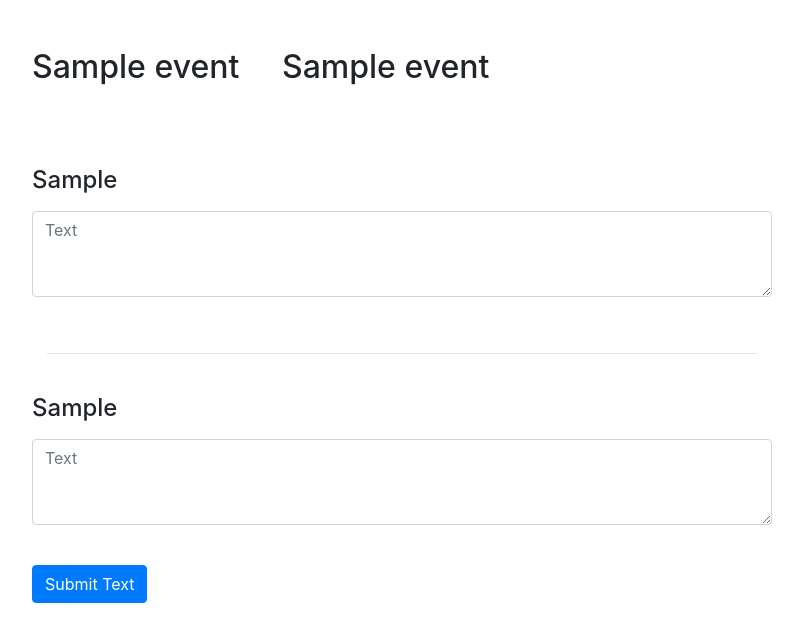
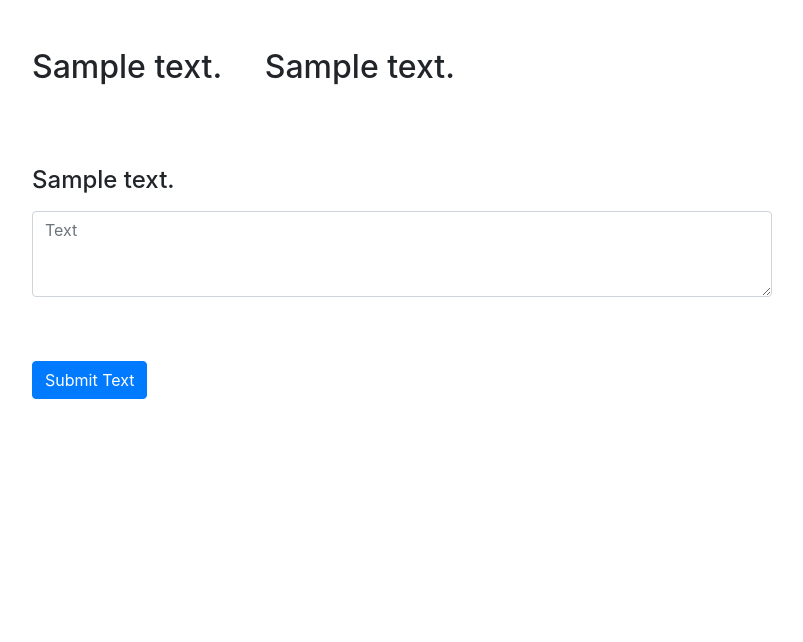
Before and after one commit to scharfmn/desnos, a Flask app: template templates/input.html in a window 1280 px wide. Shown: the top 642 px of the page, without its empty margins (53-856 px from the left). Run offline with Flask 2, Linux system fonts and the light colour scheme; the template is opened without the code that fills it: most values are stand-ins (such as "Sample title", 1, 10 or a date in 2020); some libraries are stand-ins or nearby versions.

Commit message:
refactor for unlimited number of textboxes instead of two hardcoded

```diff
--- a/app.py
+++ b/app.py
@@ -1,6 +1,7 @@
 import json
 import os
 import redis
+from functools import partial
 from flask import Flask, render_template, flash, redirect, url_for, request, g, jsonify, current_app, Markup
 from flask_bootstrap import Bootstrap
 from flask_wtf.csrf import CSRFProtect
@@ -21,83 +22,69 @@
     cache = redis.StrictRedis(charset='utf-8', decode_responses=True, host='redis', port=6379)
 
 #cache.flushdb() # DELETE BEFORE PRODUCTION
-TEXTBOX_A_KEY = 'box_a'
-TEXTBOX_B_KEY = 'box_b'
-QA_QUESTION_KEY = 'qa_q'
-QA_ANSWER_KEY = 'qa_a'
-COND_IF_KEY = 'cond_if'
-COND_THEN_KEY = 'cond_then'
 
-MAPS = {
+textbox_key = partial('box_{0}'.format)
+TEXTBOXES = 'textboxes'
+LABELS = 'labels'
+EVENT_TITLE_TEXT = 'event_text'
+
+EVENTS = {
     'qa': {
-        'textbox_map': {TEXTBOX_A_KEY: QA_QUESTION_KEY, TEXTBOX_B_KEY: QA_ANSWER_KEY},
-        'box_a': 'Question',
-        'box_b': 'Answer',
-        'event': ['Language event 1', 'question · answer'],
+        TEXTBOXES: {textbox_key('a'): 'Question', textbox_key('b'): 'Answer',},
+        EVENT_TITLE_TEXT: ['Language Event 1', 'question · answer'],
     },
     'if-then': {
-        'textbox_map': {TEXTBOX_A_KEY: COND_IF_KEY, TEXTBOX_B_KEY: COND_THEN_KEY},
-        'box_a': 'If (or when)',
-        'box_b': '(then)',
-        'event': ['Language event 2', 'if · then'],
+        TEXTBOXES: {textbox_key('a'): 'If (or when)', textbox_key('b'): 'then',},
+        EVENT_TITLE_TEXT: ['Language Event 2', 'if · then'],
+    },
+    'after': {
+        TEXTBOXES: {textbox_key('a'): 'After', textbox_key('b'): '(...)'},
+        EVENT_TITLE_TEXT: ['Language Event 3', 'Nihaal Prasad’s “After”'],
     },
 }
 
-EVENT_NAMES = ['qa', 'if-then']
+def add_to_cache_on_post(request, instance_id, event_id):
+    success = []
+    for textbox_key in EVENTS[event_id][TEXTBOXES]:
+        item = request.form.get(textbox_key, '').strip()
+        if item:
+            cache.sadd(f'{instance_id}_{textbox_key}', item)
+            success.append(item)
+    return success
 
-#def retrieve(instance, key):
-#    return list(cache.smembers(f'{instance}_{textbox_map[key]}'))
+def get_all_members(instance_id, event_id):
+    try:
+        text_to_combine = { key: list(cache.smembers(f'{instance_id}_{key}'))
+            for key in EVENTS[event_id][TEXTBOXES]
+        }
+    except KeyError:
+        text_to_combine = TEST_DATA # TODO: redirect to failure but show something for now
+    return text_to_combine
 
-def add_to_cache_on_post(request, event_instance, event_name):
-    items = []
-    for textbox, event_type in MAPS[event_name]['textbox_map'].items():
-        item = request.form.get(textbox, '').strip()
-        if item:
-            # if event_name == 'if-then':
-            #     if textbox == TEXTBOX_A_KEY:
-            #         if not item.lower().startswith('if'):
-            #             item = "If " + item
-            #     if textbox == TEXTBOX_B_KEY:
-            #         if not item.lower().startswith('then'):
-            #             item = "then " + item
-            items.append(item)
-            cache.sadd(f'{event_instance}_{event_type}', item)
-    return items
-
-@app.route('/<event_instance>/<event_name>/add', methods=['GET', 'POST'])
-def text_input(event_instance, event_name):
-    success = add_to_cache_on_post(request, event_instance, event_name)
+@app.route('/<instance_id>/<event_id>/add', methods=['GET', 'POST'])
+def text_input(instance_id, event_id):
+    success = add_to_cache_on_post(request, instance_id, event_id)
     return render_template(
         'input.html',
-        action=f'/{event_instance}/{event_name}/add',
-        box_a=MAPS[event_name]['box_a'],
-        box_b=MAPS[event_name]['box_b'],
-        event=MAPS[event_name]['event'],
+        action=f'/{instance_id}/{event_id}/add',
+        textboxes=EVENTS[event_id][TEXTBOXES],
+        event_text=EVENTS[event_id][EVENT_TITLE_TEXT],
         success=success
     )
 
-@app.route('/<event_instance>/<event_name>/combine', methods=['GET'])
-def combine(event_instance, event_name):
-    try:
-        textbox_map = MAPS[event_name]['textbox_map']
-        desnotic = json.dumps({
-            TEXTBOX_A_KEY: list(cache.smembers(f'{event_instance}_{textbox_map[TEXTBOX_A_KEY]}')),
-            TEXTBOX_B_KEY: list(cache.smembers(f'{event_instance}_{textbox_map[TEXTBOX_B_KEY]}')),
-        })
-    except KeyError:
-        desnotic = json.dumps(TEST_DATA)
-    return render_template('desnos.html', desnotic=desnotic)
+@app.route('/<instance_id>/<event_id>/combine', methods=['GET'])
+def combine(instance_id, event_id):
+    text_to_combine = get_all_members(instance_id, event_id)
+    return render_template('desnos.html', text_to_combine=json.dumps(text_to_combine))
 
-@app.route('/<event_instance>/<event_name>/show', methods=['GET'])
-def show(event_instance, event_name):
-    textbox_map = MAPS[event_name]['textbox_map']
+@app.route('/<instance_id>/<event_id>/show', methods=['GET'])
+def show(instance_id, event_id):
+    all_texts = get_all_members(instance_id, event_id)
+    text_for_display = {EVENTS[event_id][TEXTBOXES][key]: sorted(texts) for key, texts in all_texts.items() }
     return render_template(
         'show.html',
-        all_a = list(cache.smembers(f'{event_instance}_{textbox_map[TEXTBOX_A_KEY]}')),
-        all_b = list(cache.smembers(f'{event_instance}_{textbox_map[TEXTBOX_B_KEY]}')),
-        box_a=MAPS[event_name]['box_a'],
-        box_b=MAPS[event_name]['box_b'],
-        event=MAPS[event_name]['event'],
+        text_for_display=text_for_display,
+        event_text=EVENTS[event_id][EVENT_TITLE_TEXT],
     )
 
 if __name__ == "__main__":
--- a/templates/input.html
+++ b/templates/input.html
@@ -4,7 +4,7 @@
 <title>desnos</title>
 {% endblock %}
 {% block provided_container %}
-  <h2>{{event[0]}}&nbsp;&nbsp;&nbsp;&nbsp;&nbsp;{{event[1]}}</h2>
+  <h2>{{event_text[0]}}&nbsp;&nbsp;&nbsp;&nbsp;&nbsp;{{event_text[1]}}</h2>
 <br>
 {% for item in success %}
   <span>saved: {{item}}</span><br>
@@ -12,29 +12,22 @@
 <br>
 <br>
 <form method="POST" role="form" action="{{action}}" class='bare-bones-input' novalidate>
+{% for box_name, name_text in textboxes.items() %}
   <div class="form-group">
     <label for="question-text">
-      <h4>{{box_a}}</h4>
+      <h4>{{name_text}}</h4>
     </label>
-    <textarea class="form-control col-8" id="question-text" name="box_a" rows="3" placeholder="Text" ></textarea>
+    <textarea class="form-control col-8" id="{{box_name}}" name="{{box_name}}" rows="3" placeholder="Text" ></textarea>
     <div class="invalid-feedback">
       Please enter some text
     </div>
   </div>
   <br>
-  <div class="col-8">
+<!--   <div class="col-8">
     <hr class="half-rule"/>
   </div>
-  <br>
-  <div class="form-group">
-    <label for="answer-text">
-      <h4>{{box_b}}</h4>
-    </label>
-    <textarea class="form-control col-8" id="answer-text" name="box_b" rows="3" placeholder="Text" ></textarea>
-    <div class="invalid-feedback">
-      Please enter some text
-    </div>
-  </div>
+  <br> -->
+{% endfor %}
   <input type="hidden" name="csrf_token" value="{{ csrf_token() }}" />
   <br>
   <button type="submit" class="btn btn-primary">Submit Text</button>
```
Also changed, not shown: templates/desnos.html (+14 -20 lines), templates/show.html (+7 -8 lines).
